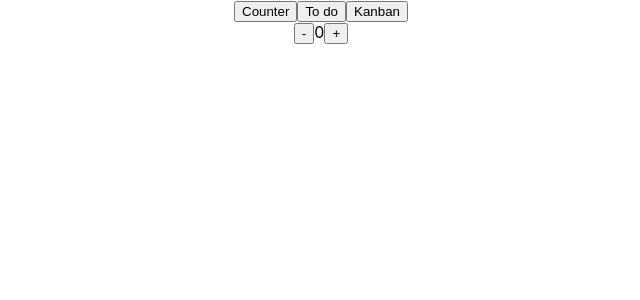
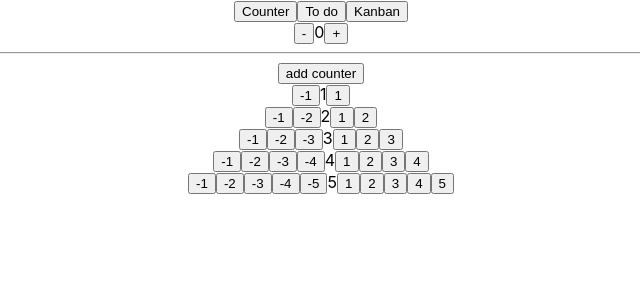
Before and after one commit to OlehPetko/simple_kanban, a React (Create React App) app: page / in a window 1280 px wide. Both pictures are taken after a click on the button "Counter". Shown: the top 300 px of the page, without its empty margins (319-959 px from the left). Built offline with nearby package versions, Linux system fonts and the light colour scheme.

Commit message:
new update counter

```diff
--- a/src/Counter/Counter.js
+++ b/src/Counter/Counter.js
@@ -3,16 +3,36 @@ import {useState} from "react";
 
 
 function Counter() {
+    const initialState = [
+        {id: Math.random(), counter: 1, buttons: [1]},
+        {id: Math.random(), counter: 2, buttons: [1, 2]},
+        {id: Math.random(), counter: 3, buttons: [1, 2, 3]},
+        {id: Math.random(), counter: 4, buttons: [1, 2, 3, 4]},
+        {id: Math.random(), counter: 5, buttons: [1, 2, 3, 4, 5]},
+    ]
     const [count, setCount] = useState(0)
+    const [counters, setCounters] = useState(initialState)
     const plusAndMinus = (value) => {
         setCount(count + value)
+    }
+    const plusMinus = (id, value) => {
+      const newCounter = counters.map(el => el.id === id ? {...el, counter: el.counter + value} : el)
+        setCounters(newCounter)
     }
     return (
         <div className="App">
             <button onClick={() => plusAndMinus(-1)}>-</button>
             {count}
             <button onClick={() => plusAndMinus(+1)}>+</button>
-
+            <hr/>
+            <button>add counter</button>
+            {counters.map(counter =>
+            <div key={counter.id}>
+                {counter.buttons.map(button => <button key={button} onClick={() => plusMinus(counter.id,  - button)}>-{button}</button>)}
+                {counter.counter}
+                {counter.buttons.map(button => <button key={button} onClick={() => plusMinus(counter.id, button)}>{button}</button>)}
+            </div>
+            )}
 
         </div>
     );
```
